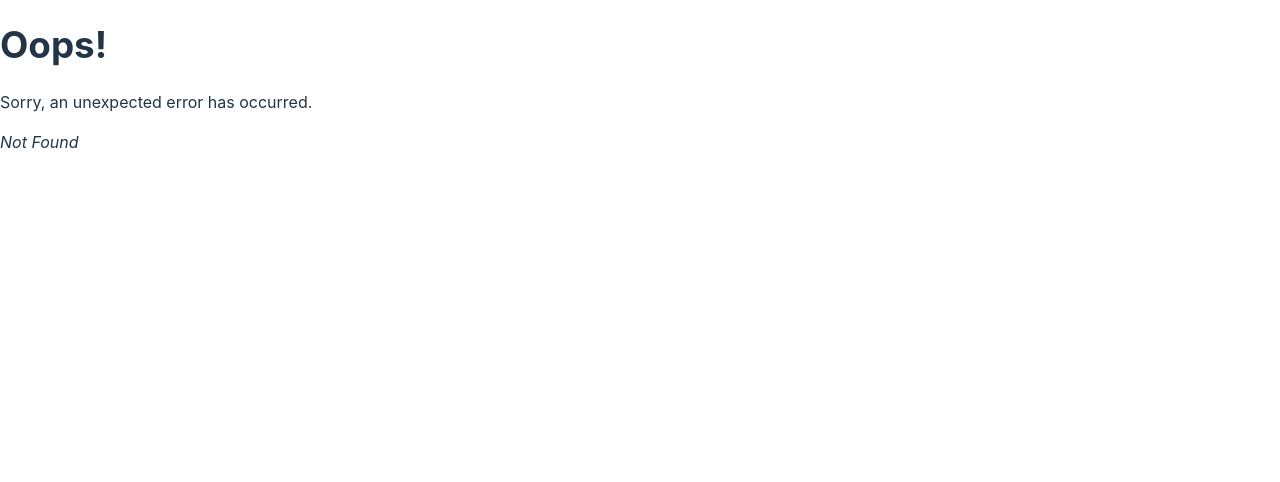
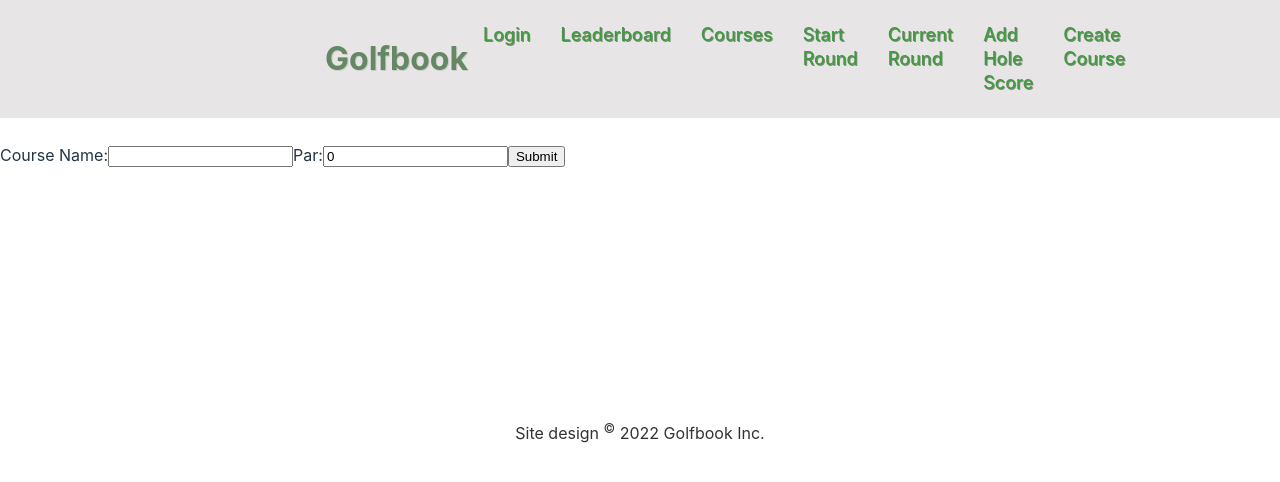
Before and after one commit to dlowry20/golfbook-ui, a React (Vite) app: page /courses/createCourse in a window 1280 px wide. Before the commit this address had no page. Shown: the top 482 px of the page. Built offline with nearby package versions, Linux system fonts and the light colour scheme; no server answers.

Commit message:
Create Courses

```diff
--- a/src/AddHoleScore.jsx
+++ b/src/AddHoleScore.jsx
@@ -1,5 +1,7 @@
 import React, { useState, useEffect } from 'react';
 import axios from 'axios';
+import Header from './components/Header';
+import Footer from './components/Footer';
 
 function AddHoleScore() {
 
@@ -98,6 +100,7 @@ function AddHoleScore() {
             </label>
             <input type="submit" />
         </form>
+        <Footer/>
         </>
     )
 }
--- a/src/CurrentRound.jsx
+++ b/src/CurrentRound.jsx
@@ -2,6 +2,8 @@ import React, { useEffect, useState } from "react";
 import axios from "axios";
 import CurrentRoundHole from "./CurrentRoundHole"
 import { Outlet } from "react-router-dom"
+import Header from "./components/Header";
+import Footer from "./components/Footer";
 
 function CurrentRound() {
 
@@ -26,6 +28,7 @@ function CurrentRound() {
 
     return (
         <>
+        <Header/>
         <table>
             <thead>
             <tr>
@@ -55,6 +58,7 @@ function CurrentRound() {
             <div id="detail">
                 <Outlet />
             </div>
+            <Footer/>
         </>
     );
 
--- a/src/components/Courses.css
+++ b/src/components/Courses.css
@@ -21,6 +21,7 @@
         rgba(0, 0, 0, 0.12) 0px 4px 6px,
         rgba(0, 0, 0, 0.17) 0px 12px 13px,
         rgba(0, 0, 0, 0.09) 0px -3px 5px;
+        margin-bottom: 15px;
   }
 
   .courses th {
--- /dev/null
+++ b/src/components/CreateCourse.jsx
@@ -0,0 +1,67 @@
+import React, { useState, useEffect } from 'react';
+import axios from 'axios';
+import Header from './Header';
+import Footer from './Footer';
+
+function CreateCourse(){
+    const [courses, setCourses] = useState([]);
+    const [error, setError] = useState(null);
+
+
+    const [courseName, setCourseName] = useState("");
+    const [par, setPar] = useState(0);
+
+    const token = localStorage.getItem("accessToken");
+    useEffect(() => {
+        axios.get("http://localhost:8080/courses/createCourse", {}, {
+            headers: {
+                'Authorization': `Bearer ${token}`
+            }
+        })
+            .then((response) => {
+                setCourses(response.data);
+                setError(null);
+            })
+    }, [])
+
+    function handleClick() {
+
+        var raw = {
+            "courseName": courseName,
+            "par": par
+        };
+
+        axios.post("http://localhost:8080/courses/", raw, {
+            headers: {
+                'Authorization': `Bearer ${token}`
+            }
+        })
+    }
+    return (
+        <>
+            <Header/>
+            <form onSubmit={handleClick} action="/courses">
+                <label for="courseName">Course Name:
+                <input
+                    name="courseName"
+                    type="text"
+                    value={courseName}
+                    onChange={(event)=> setCourseName(event.target.value)}
+                />
+                </label>
+                <label for="par">Par:
+                <input
+                    name="par"
+                    type="number"
+                    value={par}
+                    onChange={(event)=> setPar(event.target.value)}
+                />
+                </label>
+                <input type="submit" />
+            </form>
+            <Footer/>
+        </>
+    )
+}
+
+export default CreateCourse;
--- a/src/components/Footer.css
+++ b/src/components/Footer.css
@@ -8,7 +8,8 @@
 }
 
 .footerPosition {
-    position: fixed;
+    margin-top: 250px;
+    /* position: fixed; */
     bottom: 0;
     width: 100%;
 }
--- a/src/components/Header.jsx
+++ b/src/components/Header.jsx
@@ -13,6 +13,9 @@ export default function Header() {
             <Link to="/leaderboard"><p className="nav-link">Leaderboard</p></Link>
             <Link to="/courses"><p className="nav-link">Courses</p></Link>
             <Link to="/startRound"><p className="nav-link">Start Round</p></Link>
+            <Link to="/currentRound"><p className="nav-link">Current Round</p></Link>
+            <Link to="/addHoleScore"><p className="nav-link">Add Hole Score</p></Link>
+            <Link to="/courses/createCourse"><p className="nav-link">Create Course</p></Link>
           </div>
       </nav>
     </>
--- a/src/main.jsx
+++ b/src/main.jsx
@@ -9,7 +9,7 @@ import "./index.css";
 import StartRound from "./StartRound"
 import CurrentRound from "./CurrentRound";
 import AddHoleScore from "./AddHoleScore";
-
+import CreateCourse from "./components/CreateCourse";
 import Leaderboard from "./Leaderboard";
 import ErrorPage from "./ErrorPage";
 import Login from "./containers/Login";
@@ -36,18 +36,27 @@ const router = createBrowserRouter([
     {
         path: "/startRound",
         element: <StartRound />,
+        errorElement: <ErrorPage />
     },
     {
         path: "/currentRound",
         element: <CurrentRound />,
+        errorElement: <ErrorPage />
     },
     {
         path: "/addHoleScore",
         element: <AddHoleScore />,
+        errorElement: <ErrorPage />
     },
     {
         path:"/courses",
-        element: <Courses/>
+        element: <Courses/>,
+        errorElement: <ErrorPage />
+    },
+    {
+        path:"/courses/createCourse",
+        element: <CreateCourse/>,
+        errorElement: <ErrorPage />
     },
     // {
     //     path:"/courses/id",
```
Also changed, not shown: src/App.jsx (+8 -1 lines).
